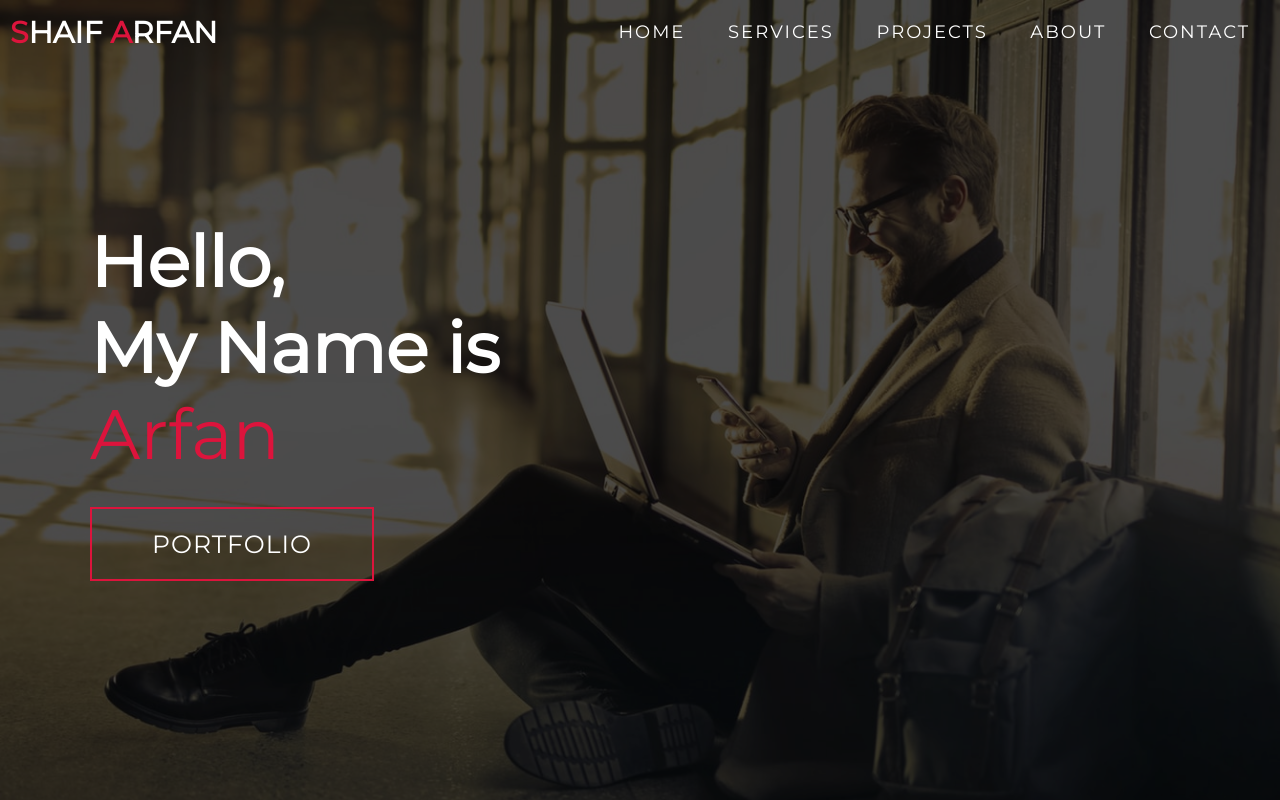
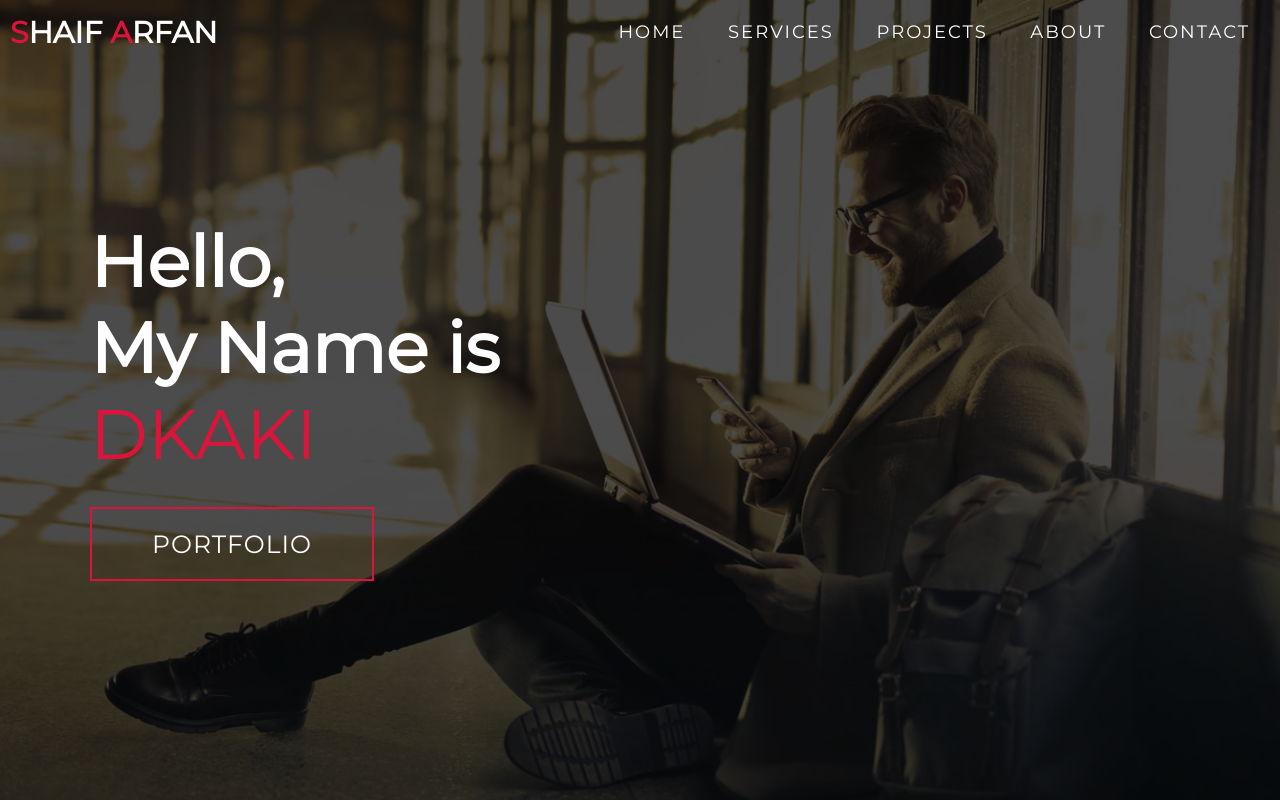
Before and after one commit to DKAKI/learning-git, a plain HTML site: page index.html in a window 1280 px wide. Shown: the top 800 px of the page. Drawn offline with Linux system fonts and the light colour scheme.

Commit message:
Update index.html

```diff
--- a/index.html
+++ b/index.html
@@ -36,7 +36,7 @@
       <div>
         <h1>Hello, <span></span></h1>
         <h1>My Name is <span></span></h1>
-        <h1>Arfan <span></span></h1>
+        <h1>DKAKI <span></span></h1>
         <a href="#projects" type="button" class="cta">Portfolio</a>
       </div>
     </div>
```
